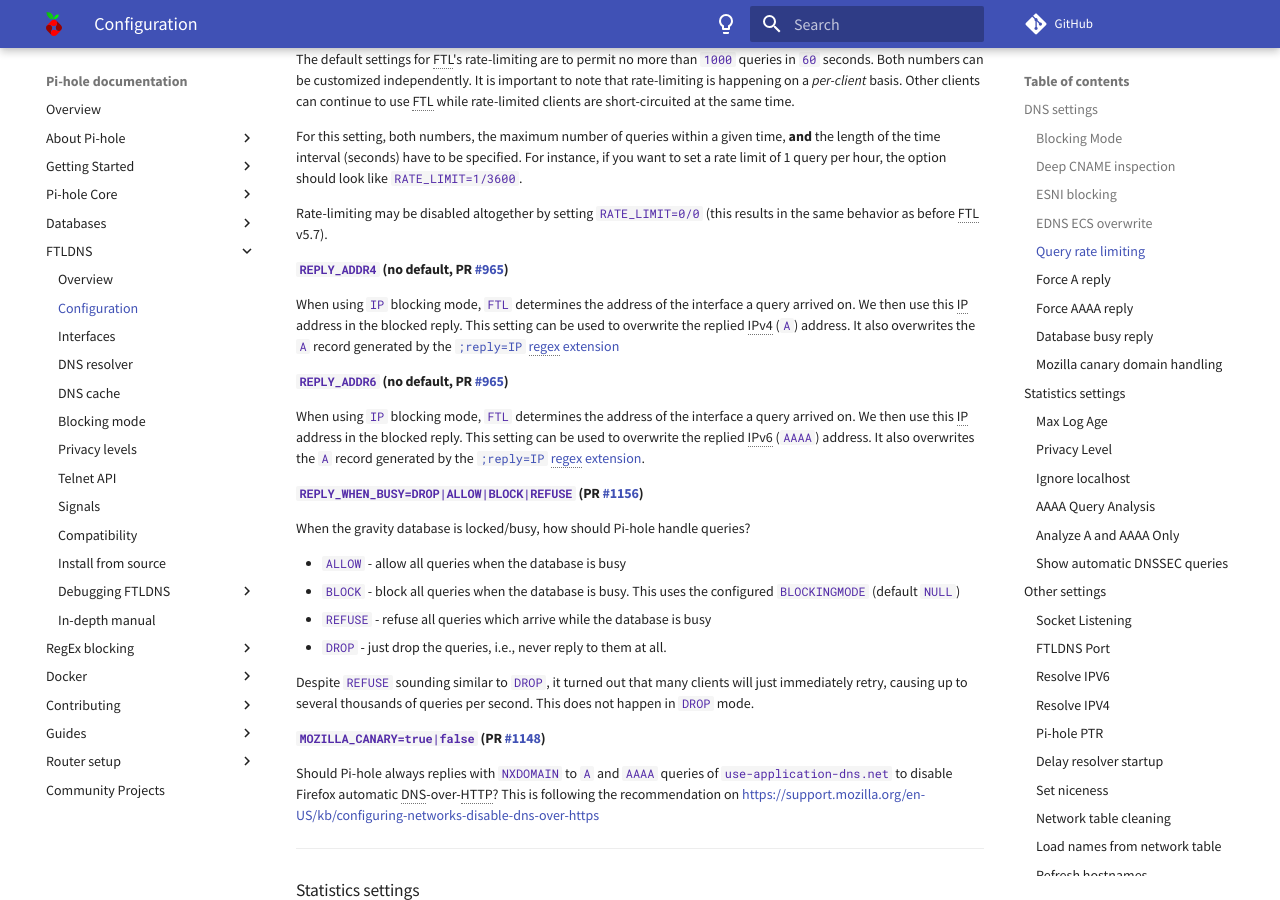
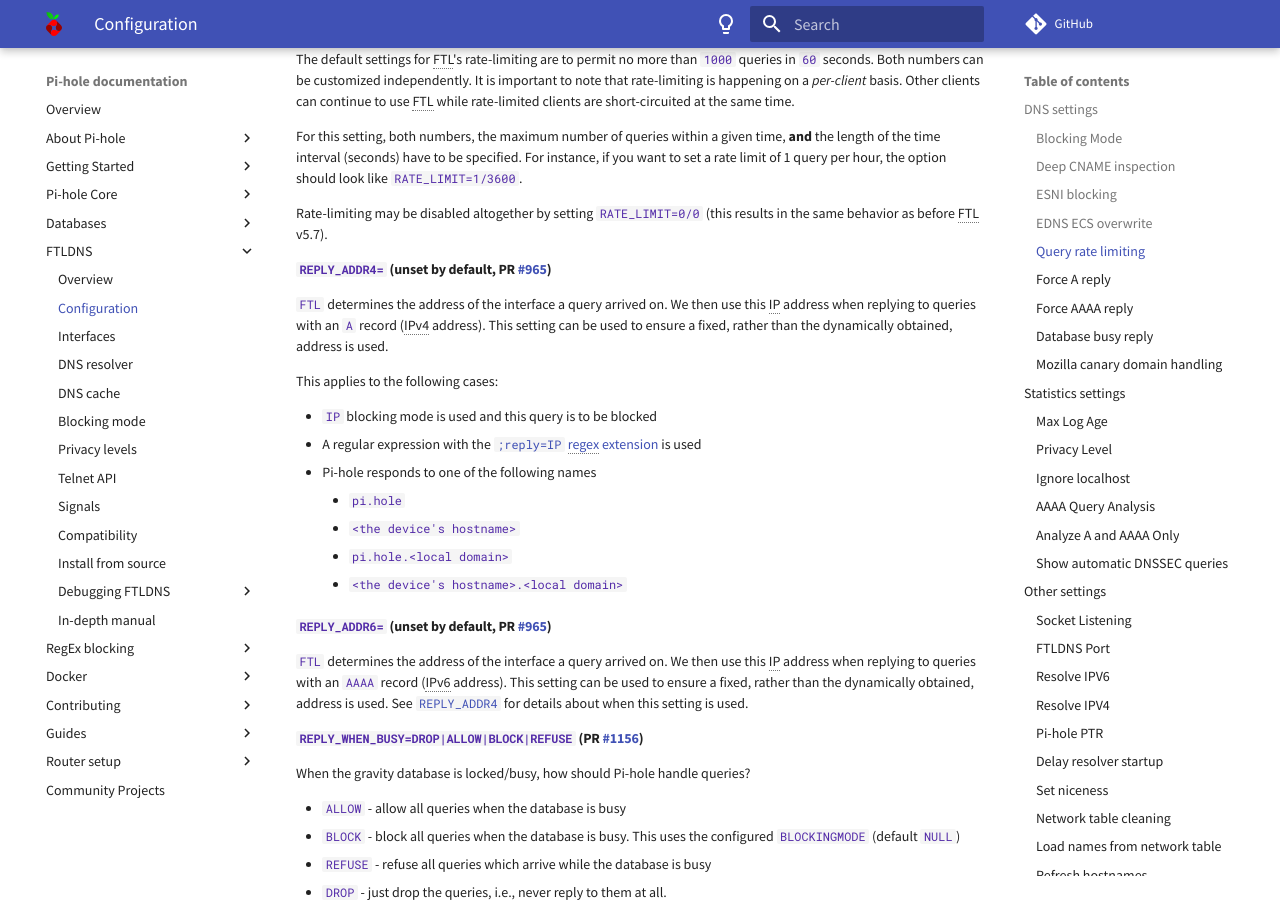
Before and after one commit to pi-hole/docs, an MkDocs documentation site: the page built from docs/ftldns/configfile.md, in a window 1280 px wide and 900 px high, scrolled down 877 px. Built offline with MkDocs 1.6.1 and Material for MkDocs 9.7.7, drawn with Linux system fonts in a browser that asks for light colours; comment, search, counter and statistics services are not loaded.

Commit message:
Clarify when and where REPLY_ARRD{4,6} is used
Signed-off-by: DL6ER <dl6er@dl6er.de>

```diff
--- a/docs/ftldns/configfile.md
+++ b/docs/ftldns/configfile.md
@@ -40,13 +40,23 @@
 
 Rate-limiting may be disabled altogether by setting `RATE_LIMIT=0/0` (this results in the same behavior as before FTL v5.7).
 
-#### `REPLY_ADDR4` (no default, PR [#965](https://github.com/pi-hole/FTL/pull/965)) {#reply_addr4 data-toc-label='Force A reply'}
+#### `REPLY_ADDR4=` (unset by default, PR [#965](https://github.com/pi-hole/FTL/pull/965)) {#reply_addr4 data-toc-label='Force A reply'}
 
-When using `IP` blocking mode, `FTL` determines the address of the interface a query arrived on. We then use this IP address in the blocked reply. This setting can be used to overwrite the replied IPv4 (`A`) address. It also overwrites the `A` record generated by the [`;reply=IP` regex extension](../regex/pi-hole.md#specify-reply-type)
+`FTL` determines the address of the interface a query arrived on. We then use this IP address when replying to queries with an `A` record (IPv4 address). This setting can be used to ensure a fixed, rather than the dynamically obtained, address is used.
 
-#### `REPLY_ADDR6` (no default, PR [#965](https://github.com/pi-hole/FTL/pull/965)) {#reply_addr6 data-toc-label='Force AAAA reply'}
+This applies to the following cases:
 
-When using `IP` blocking mode, `FTL` determines the address of the interface a query arrived on. We then use this IP address in the blocked reply. This setting can be used to overwrite the replied IPv6 (`AAAA`) address. It also overwrites the `A` record generated by the [`;reply=IP` regex extension](../regex/pi-hole.md#specify-reply-type).
+- `IP` blocking mode is used and this query is to be blocked
+- A regular expression with the [`;reply=IP` regex extension](../regex/pi-hole.md#specify-reply-type) is used
+- Pi-hole responds to one of the following names
+    - `pi.hole`
+    - `<the device's hostname>`
+    - `pi.hole.<local domain>`
+    - `<the device's hostname>.<local domain>`
+
+#### `REPLY_ADDR6=` (unset by default, PR [#965](https://github.com/pi-hole/FTL/pull/965)) {#reply_addr6 data-toc-label='Force AAAA reply'}
+
+`FTL` determines the address of the interface a query arrived on. We then use this IP address when replying to queries with an `AAAA` record (IPv6 address). This setting can be used to ensure a fixed, rather than the dynamically obtained, address is used. See [`REPLY_ADDR4`](#reply_addr4) for details about when this setting is used.
 
 #### `REPLY_WHEN_BUSY=DROP|ALLOW|BLOCK|REFUSE` (PR [#1156](https://github.com/pi-hole/FTL/pull/1156)) {#reply_when_busy data-toc-label='Database busy reply'}
 
```
